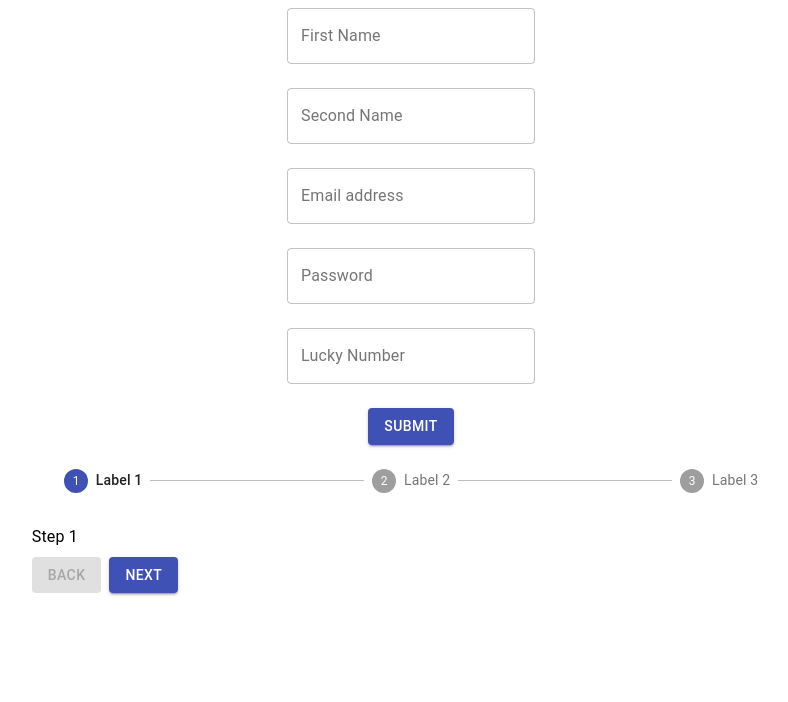
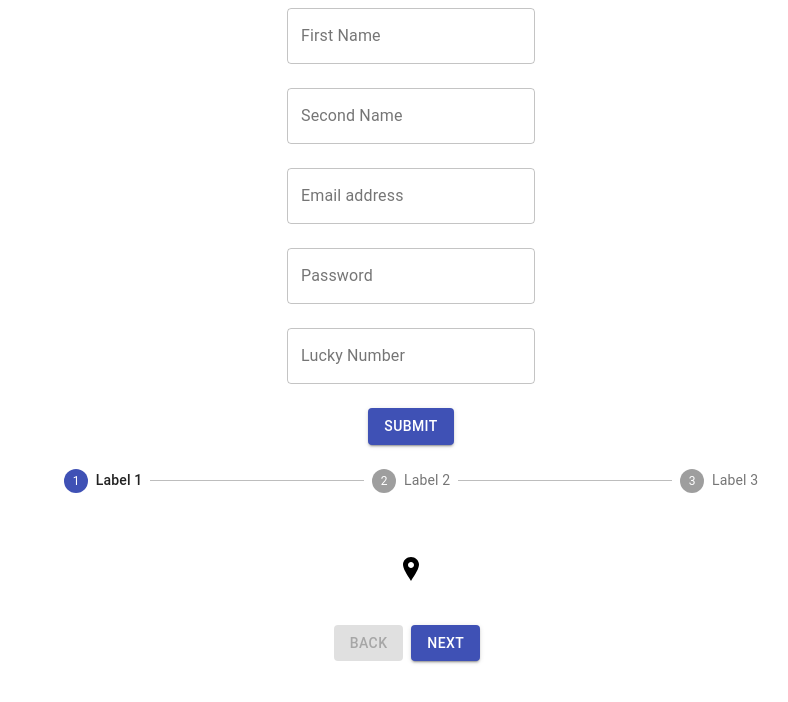
Before and after one commit to 99nikola/testing, a React (Create React App) app: page / in a window 1280 px wide. Shown: the top 702 px of the page, without its empty margins (229-1017 px from the left). Built offline with nearby package versions, Linux system fonts and the light colour scheme; the HTML template or start-up script is replaced by a standard one.

Commit message:
Some refactoring done

```diff
--- a/src/App.tsx
+++ b/src/App.tsx
@@ -2,7 +2,6 @@ import { useEffect } from "react";
 import Form from "./components/organisms/Form";
 import { Grid } from "@material-ui/core";
 import { debounceFunction, throttleFunction, add } from "./utils/utils";
-import { ReactComponent as Random } from "./resources/random.svg";
 import Stepper from "./components/organisms/Stepper";
 
 const App = () => {
--- /dev/null
+++ b/src/components/atoms/MButton.tsx
@@ -0,0 +1,22 @@
+import { Button, Color, PropTypes } from "@material-ui/core";
+
+const MButton: React.FC<{
+    text: string,
+    onClick?: any,
+    className?: string,
+    disabled?: boolean,
+    color?: PropTypes.Color
+}> = ({ onClick, className, text, disabled=false, color="primary" }) => {
+    return (
+        <Button
+            className={className}
+            variant="contained"
+            onClick={onClick}
+            color={color}
+            disabled={disabled}
+        >{text}
+        </Button>
+    );
+}
+
+export default MButton;
--- a/src/components/atoms/TextField.tsx
+++ b/src/components/atoms/MTextField.tsx
@@ -1,4 +1,4 @@
-import { TextField as M_TextField } from "@material-ui/core";
+import { TextField } from "@material-ui/core";
 import React from "react";
 
 interface Props {
@@ -11,9 +11,9 @@ interface Props {
 }
 
 
-const TextField: React.FC<Props> = ({ value, onChange, label, error, helperText, type }) => {
+const MTextField: React.FC<Props> = ({ value, onChange, label, error, helperText, type }) => {
     return (
-        <M_TextField
+        <TextField
             value={value}
             onChange={onChange}
             label={label}
@@ -25,8 +25,8 @@ const TextField: React.FC<Props> = ({ value, onChange, label, error, helperText,
     );
 }
 
-TextField.defaultProps = {
+MTextField.defaultProps = {
     type: "text"
 }
 
-export default TextField
+export default MTextField
--- a/src/components/molecules/ControlledField.tsx
+++ b/src/components/molecules/ControlledField.tsx
@@ -1,6 +1,6 @@
 import { Grid } from "@material-ui/core";
 import { Controller, useFormContext } from "react-hook-form";
-import TextField from "../atoms/TextField";
+import MTextField from "../atoms/MTextField";
 
 interface Props {
     name: any,
@@ -19,7 +19,7 @@ const ControlledField: React.FC<Props> = ({ name, control, label, rules, type })
                 control={control}
                 rules={rules}
                 render={({ field, fieldState }) =>
-                    <TextField
+                    <MTextField
                         value={field.value}
                         onChange={field.onChange}
                         label={label}
--- /dev/null
+++ b/src/components/organisms/FactoryStepContent.tsx
@@ -0,0 +1,22 @@
+import { StepE } from "../../data/stepper";
+import Step1 from "./steps/Step1";
+import Step2 from "./steps/Step2";
+import Step3 from "./steps/Step3";
+
+interface PropsType {
+    step: StepE
+}
+const FactoryStepContent: React.FC<PropsType> = ({ step }) => {
+    switch (step) {
+        case StepE.STEP1:
+            return <Step1 />;
+        case StepE.STEP2:
+            return <Step2 />;
+        case StepE.STEP3:
+            return <Step3 />;
+        default:
+            throw 'Something is very wrong! Impossible step'
+    }
+}
+
+export default FactoryStepContent;
--- a/src/components/organisms/Stepper.tsx
+++ b/src/components/organisms/Stepper.tsx
@@ -1,11 +1,14 @@
-import { Stepper, Theme, Step, StepLabel, Typography, Button } from "@material-ui/core";
+import { Stepper, Theme, Step, StepLabel, Typography, Button, Grid } from "@material-ui/core";
 import { makeStyles, createStyles } from "@material-ui/core/styles";
 import { useState } from "react";
+import { StepE, stepLabels } from "../../data/stepper";
+import MButton from "../atoms/MButton";
+import FactoryStepContent from "./FactoryStepContent";
 
 const useStyles = makeStyles((theme: Theme) =>
     createStyles({
         root: {
-            width: '60%'
+            width: '60%',
         },
         button: {
             marginRight: theme.spacing(1)
@@ -13,35 +16,12 @@ const useStyles = makeStyles((theme: Theme) =>
         instructions: {
             marginTop: theme.spacing(1),
             marginBottom: theme.spacing(1)
+        },
+        container: {
+            margin: theme.spacing(5, 0, 5,0 )
         }
     })
 );
-
-enum StepE {
-    STEP1,
-    STEP2,
-    STEP3
-}
-
-const stepLabels = ['Label 1', 'Label 2', 'Label 3'];
-
-const getStepMessage = (step: StepE) => {
-    return stepLabels[step];
-}
-
-
-const StepContent = (step: StepE) => {
-    switch (step) {
-        case StepE.STEP1:
-            return 'Step 1';
-        case StepE.STEP2:
-            return 'Step 2';
-        case StepE.STEP3:
-            return 'Step 3';
-        default:
-            throw 'Something is very wrong! Impossible step'
-    }
-}
 
 const HorizontalLinearStepper = () => {
 
@@ -63,13 +43,11 @@ const HorizontalLinearStepper = () => {
     return (
         <div className={classes.root}>
             <Stepper activeStep={activeStep}>
-                {stepLabels.map((label, index) => {
-                    return (
+                {stepLabels.map((label) =>
                     <Step key={label} >
                         <StepLabel>{label}</StepLabel>
                     </Step>
-                    );
-                })}
+                )}
             </Stepper>
             <div>
                 {activeStep === stepLabels.length ? (
@@ -77,32 +55,36 @@ const HorizontalLinearStepper = () => {
                         <Typography className={classes.instructions}>
                             All steps complited
                         </Typography>
-                        <Button onClick={resetHandler} className={classes.button}>
-                            Reset
-                        </Button>
+                        <MButton
+                            className={classes.button}
+                            onClick={resetHandler}
+                            text="Reset"
+                        />
                     </>
                 ) : (
-                    <>
-                        <Typography className={classes.instructions}>
-                            {StepContent(activeStep)}
-                        </Typography>
-                        <Button
+                    <Grid container direction="column" alignItems="center">
+
+                        <Grid item className={classes.container}>
+                            <FactoryStepContent step={activeStep} />
+                        </Grid>
+
+                        <Grid  container item direction="row" justifyContent="center" alignItems="center">
+                            <MButton
                                 className={classes.button}
-                            variant="contained"
                                 color="secondary"
                                 disabled={activeStep === 0}
                                 onClick={backHandler}
-                        >   Back
-                        </Button>
+                                text={'Back'}
+                            />
 
-                        <Button
+                            <MButton
                                 className={classes.button}
-                            variant="contained"
-                            color="primary"
                                 onClick={nextHandler}
-                        >   {activeStep === stepLabels.length-1 ? 'Finish' : 'Next'}
-                        </Button>
-                    </>
+                                text={activeStep === stepLabels.length-1 ? 'Finish' : 'Next'}
+                            />
+                        </Grid>
+
+                    </Grid>
                 )}
             </div>
         </div>
--- /dev/null
+++ b/src/components/organisms/steps/Step1.tsx
@@ -0,0 +1,11 @@
+import { ReactComponent as Location } from "../../../resources/location.svg";
+
+const Step1 = () => {
+    return (
+        <Location />
+    );
+}
+
+
+
+export default Step1;
--- /dev/null
+++ b/src/components/organisms/steps/Step2.tsx
@@ -0,0 +1,9 @@
+import { ReactComponent as Gear } from "../../../resources/gear.svg";
+
+const Step2 = () => {
+    return (
+        <Gear />
+    );
+}
+
+export default Step2;
--- /dev/null
+++ b/src/components/organisms/steps/Step3.tsx
@@ -0,0 +1,9 @@
+import { ReactComponent as Random } from "../../../resources/random.svg";
+
+const Step3 = () => {
+    return (
+        <Random />
+    );
+}
+
+export default Step3;
--- /dev/null
+++ b/src/data/stepper.ts
@@ -0,0 +1,12 @@
+enum StepE {
+    STEP1,
+    STEP2,
+    STEP3
+}
+
+const stepLabels = ['Label 1', 'Label 2', 'Label 3'];
+
+export {
+    StepE,
+    stepLabels
+}
```
Also changed, not shown: src/resources/gear.svg (added), src/resources/location.svg (added). Lines whose indentation alone changed are shown as unchanged.
